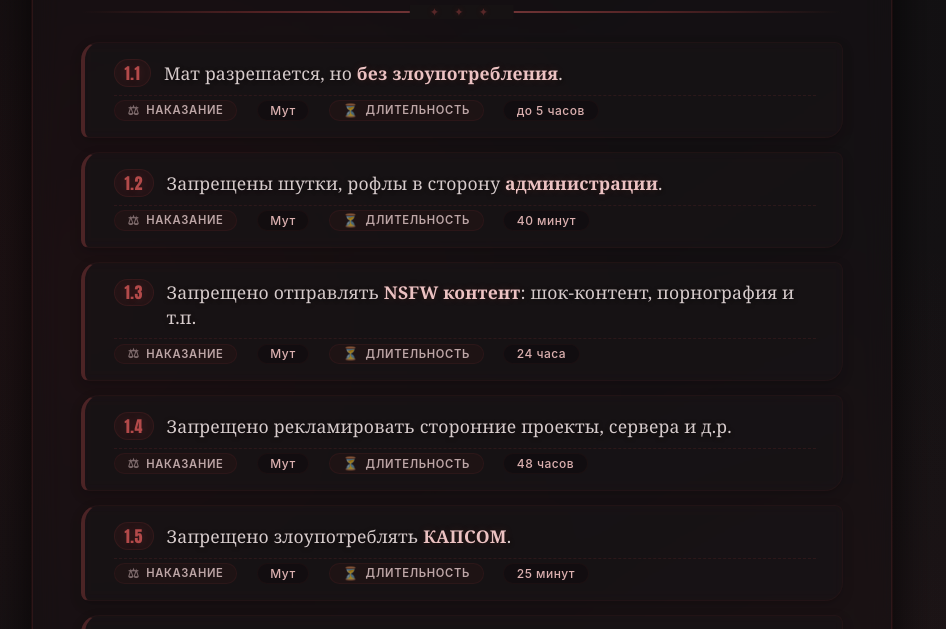
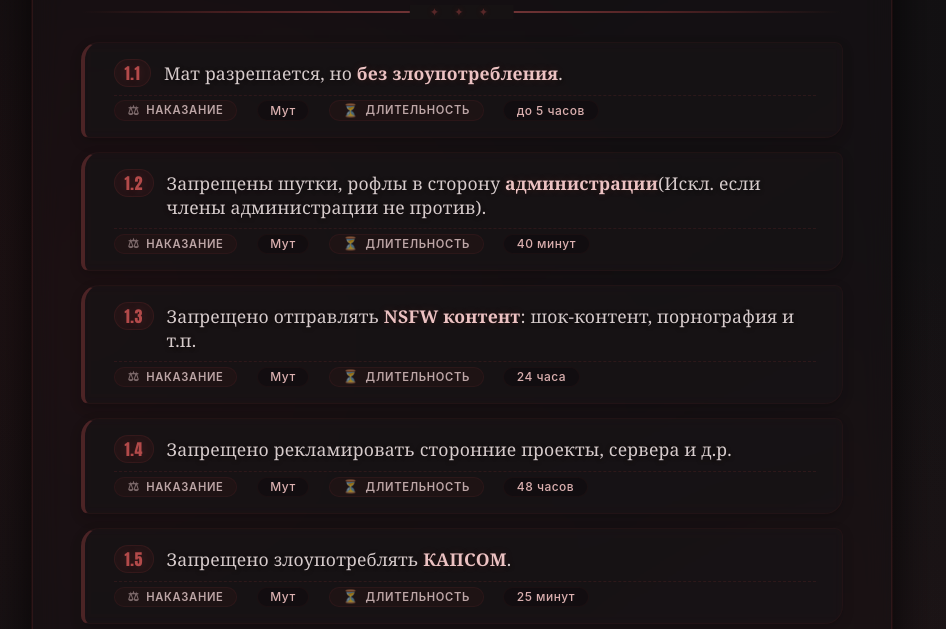
Before and after one commit to Mouvi888/knight-kingdom, a plain HTML site: page rules.html in a window 1280 px wide. Shown: the part 142-771 px from the top of the page, without its empty margins (178-1124 px from the left). Drawn offline with Linux system fonts and the light colour scheme.

Commit message:
Update rules.html

```diff
--- a/rules.html
+++ b/rules.html
@@ -426,7 +426,7 @@
       <div class="rule-item">
         <div class="rule-header">
           <span class="rule-id">1.2</span>
-          <span class="rule-text">Запрещены шутки, рофлы в сторону <strong>администрации</strong>.</span>
+          <span class="rule-text">Запрещены шутки, рофлы в сторону <strong>администрации</strong>(Искл. если члены администрации не против).</span>
         </div>
         <div class="rule-penalty">
           <span class="penalty-badge"><i>⚖</i> Наказание</span>
```
